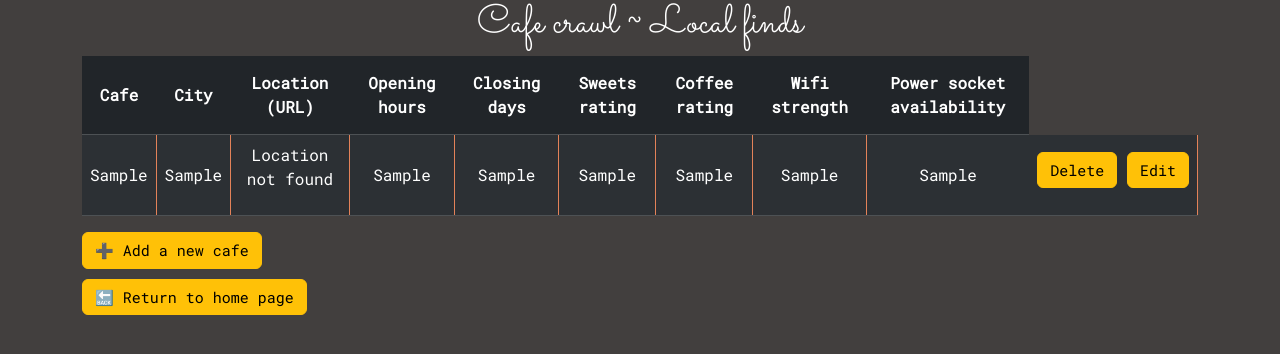
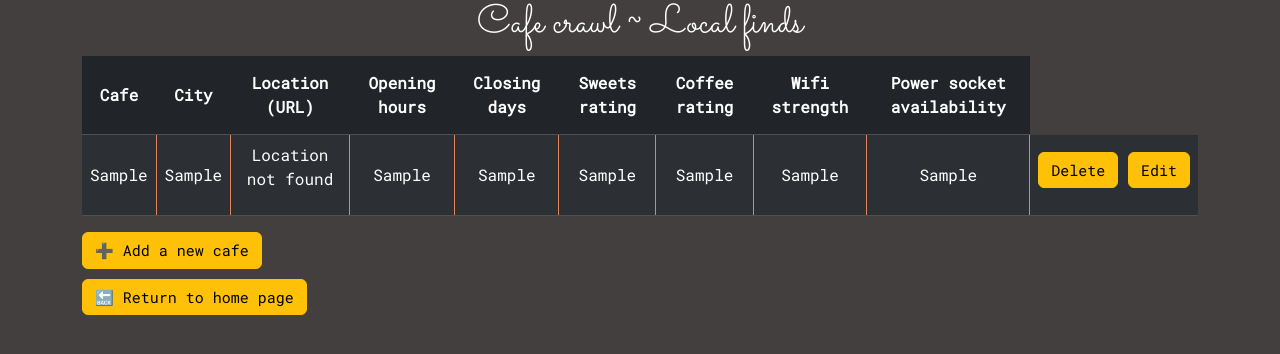
Before and after one commit to CamilleOnoda/Projects, a Flask app: page /cafes in a window 1280 px wide. Shown: the top 354 px of the page. Run offline with Flask 3, Linux system fonts and the light colour scheme; tables that the repository leaves empty hold one stand-in row (values such as "Sample post"); some libraries are stand-ins or nearby versions.

Commit message:
Remove border-right for the last table column

```diff
--- a/Coffee-and-Wifi/static/css/styles.css
+++ b/Coffee-and-Wifi/static/css/styles.css
@@ -111,8 +111,8 @@ ul li {
 }
 
 /*Remove the border from the last 2 columns*/
-.table th:nth-last-child(2),
-.table td:nth-last-child(2) {
+.table th:last-child,
+.table td:last-child {
   border-right: none;
 }
 
```
